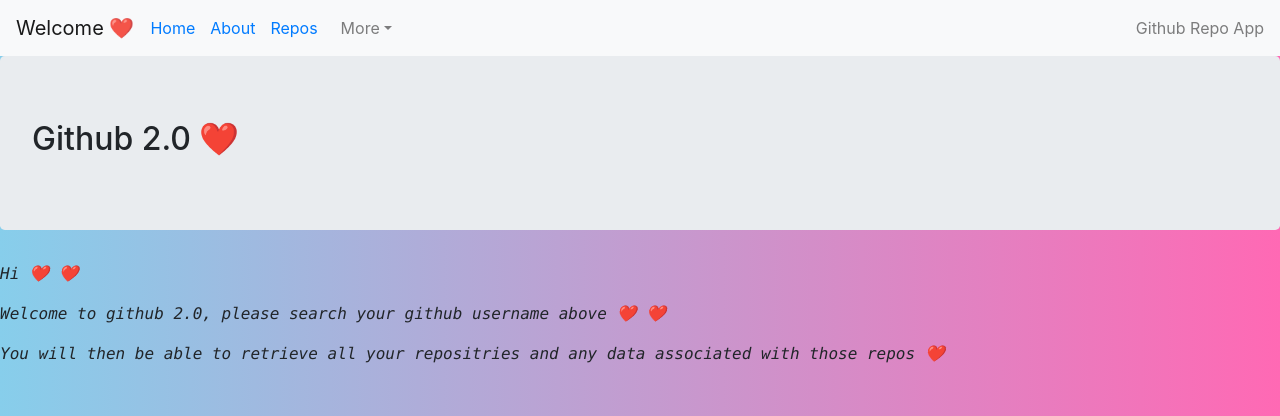
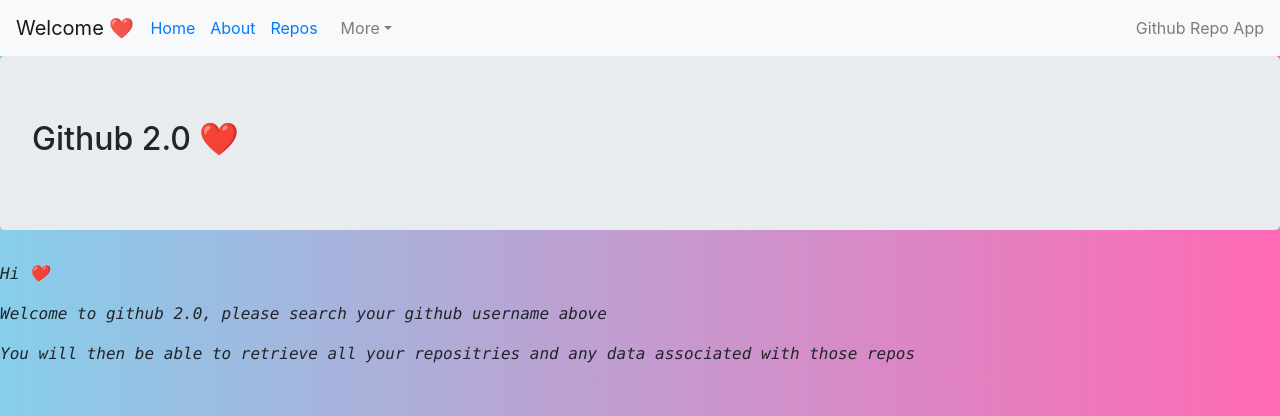
Before and after one commit to derejmi/Lap-2-Coding-Challenge-Dere-Charan, a React app: page / in a window 1280 px wide. Shown: the top 416 px of the page. Built offline with nearby package versions, Linux system fonts and the light colour scheme.

Commit message:
add edit and gif

```diff
--- a/src/pages/Welcome.js
+++ b/src/pages/Welcome.js
@@ -1,27 +1,22 @@
-import React, { Component } from 'react';
+import React, { Component } from "react";
 // import Welcome from './Welcome';
-import './welcome.css'
+import "./welcome.css";
 
 class Welcome extends Component {
- render () {  return (
-        <div id = "Welcome">
-            <header class = "jumbotron">
-            <h2> Github 2.0 ❤️️ </h2>
-            </header>
-            <p>Hi ❤️️ ❤️️
-            </p>
-            <p>Welcome to github 2.0, please search your github username above ❤️️ ❤️️  </p>
-            <p>You will then be able to retrieve all your repositries and any data associated with those repos ❤️️ </p>
-
-
-
-
-
-
-        </div>
-    )
-
- }
-
+  render() {
+    return (
+      <div id="Welcome">
+        <header class="jumbotron">
+          <h2> Github 2.0 ❤️️ </h2>
+        </header>
+        <p>Hi ❤️️</p>
+        <p>Welcome to github 2.0, please search your github username above </p>
+        <p>
+          You will then be able to retrieve all your repositries and any data
+          associated with those repos{" "}
+        </p>
+      </div>
+    );
+  }
 }
 export default Welcome;
```
Also changed, not shown: 1 other file (tests, documents, lock files or other folders).
